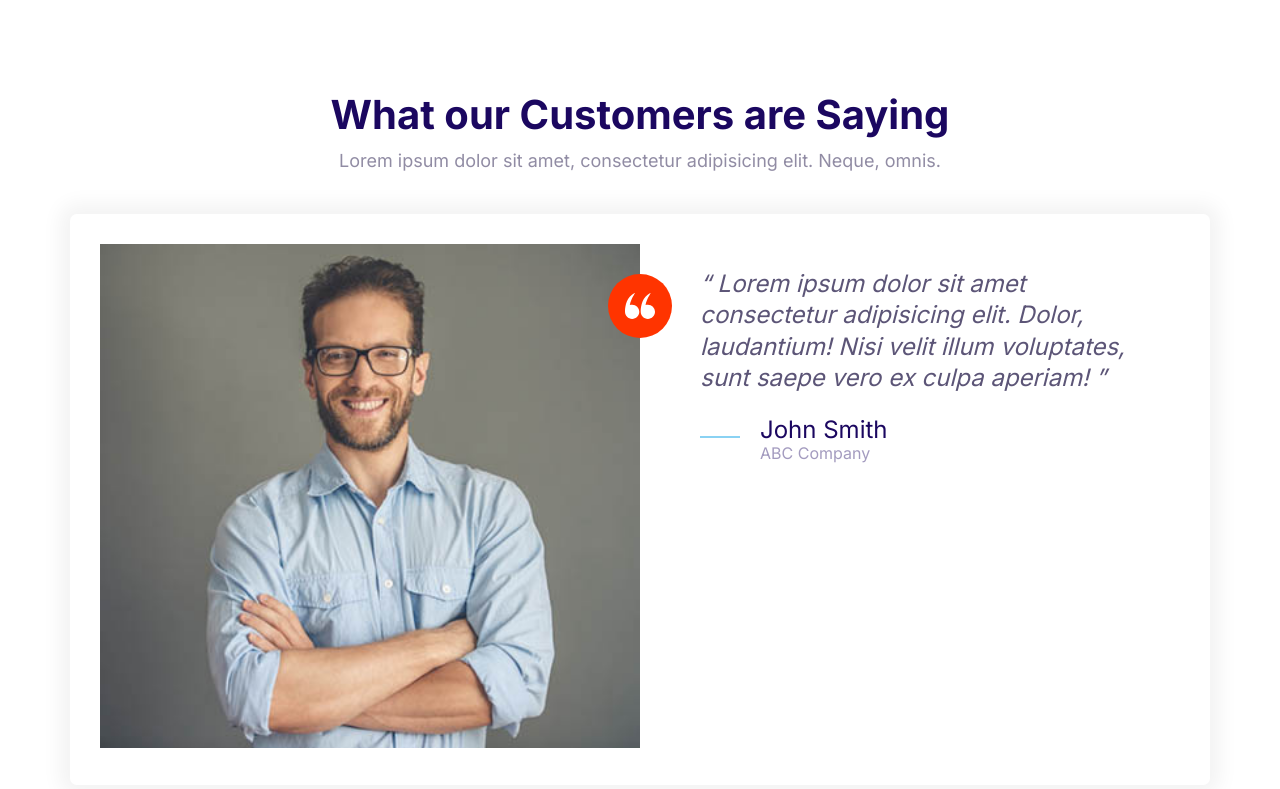
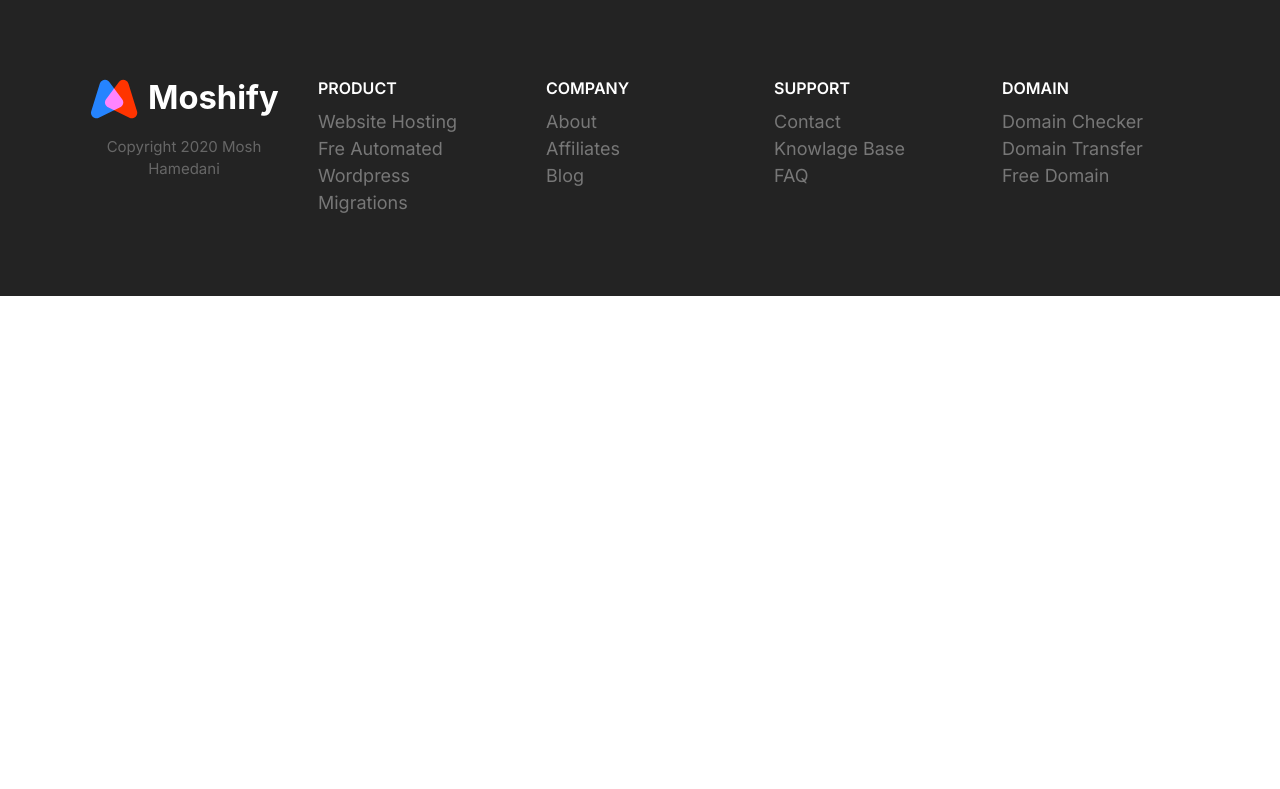
Before and after one commit to VidasUska/project-first, a plain HTML site: page index.html in a window 1280 px wide. Drawn offline with nearby package versions, Linux system fonts and the light colour scheme.

Commit message:
Build footer.

```diff
--- a/css/styles.css
+++ b/css/styles.css
@@ -33,7 +33,9 @@ body {
 
 h1,
 h2,
-h3 {
+h3,
+h4,
+h5 {
   color: var(--color-headings);
   margin-bottom: 1rem;
   line-height: 1.1;
@@ -617,7 +619,8 @@ a {
 
 .block--dark h1,
 .block--dark h2,
-.block--dark h3 {
+.block--dark h3,
+.block--dark h4 {
   color: #fff;
 }
 
@@ -802,3 +805,73 @@ a {
     max-width: 700px;
   }
 }
+
+/* footer */
+.footer {
+  background: #232323;
+}
+
+.footer__section {
+  padding: 2rem;
+  border-bottom: 1px solid #393939;
+}
+
+.footer__heading {
+  text-transform: uppercase;
+  font-weight: 600;
+}
+
+.footer__brand {
+  margin-top: 5rem;
+  text-align: center;
+}
+
+.footer__brand img {
+  /* TODO: Consider refactoring this and apply it to all images */
+  width: 100%;
+  max-width: 230px;
+}
+
+.footer__copyright {
+  font-size: 2.1rem;
+  color: #fff;
+  opacity: 0.3;
+}
+
+@media screen and (min-width: 768px) {
+  .footer__sections {
+    grid-template-columns: repeat(auto-fit, minmax(10rem, 1fr));
+  }
+  .footer .collapsible__chevron {
+    display: none;
+  }
+  .footer .collapsible__content {
+    opacity: 1;
+    max-height: 100%;
+  }
+  .footer__brand {
+    order: -1;
+    margin-top: 1rem;
+  }
+
+  .footer__copyright {
+    font-size: 1.5rem;
+  }
+  .footer__section {
+    border: 0;
+  }
+  .footer__heading {
+    font-size: 1.6rem;
+  }
+
+  .footer a {
+    color: #777;
+    transition: 0.3s;
+  }
+  .footer a:hover {
+    color: #fff;
+  }
+  .footer__section .list {
+    margin: 0;
+  }
+}
--- a/index.html
+++ b/index.html
@@ -19,54 +19,74 @@
     />
   </head>
   <body>
-    <section class="block">
-      <header class="block__header">
-        <h2>What our Customers are Saying</h2>
-        <p>
-          Lorem ipsum dolor sit amet, consectetur adipisicing elit. Neque,
-          omnis.
-        </p>
+    <footer class="block block--dark footer">
+      <div class="container grid footer__sections">
+        <section class="collapsible collapsible--expanded footer__section">
+          <header class="collapsible__header">
+            <h2 class="collapsible__heading footer__heading">Product</h2>
+            <svg class="icon icon--primary collapsible__chevron">
+              <use xlink:href="images/sprite.svg#tick"></use>
+            </svg>
           </header>
-      <div class="container">
-        <div class="card testimonial">
-          <div class="grid grid--1x2">
-            <div class="testimonial__image">
-              <img
-                class="testimonial__image"
-                src="images/testimonial.jpg"
-                alt="A happy, smiling customer"
-              />
-              <span class="icon-container icon-container--accent">
-                <svg class="icon icon--white icon--small">
-                  <use xlink:href="images/sprite.svg#quotes"></use>
+          <div class="collapsible__content">
+            <ul class="list">
+              <li><a href="#">Website Hosting</a></li>
+              <li><a href="#">Fre Automated Wordpress</a></li>
+              <li><a href="#">Migrations</a></li>
+            </ul>
+          </div>
+        </section>
+        <section class="collapsible footer__section">
+          <header class="collapsible__header">
+            <h2 class="collapsible__heading footer__heading">Company</h2>
+            <svg class="icon icon--primary collapsible__chevron">
+              <use xlink:href="images/sprite.svg#tick"></use>
             </svg>
-              </span>
+          </header>
+          <div class="collapsible__content">
+            <ul class="list">
+              <li><a href="#">About</a></li>
+              <li><a href="#">Affiliates</a></li>
+              <li><a href="#">Blog</a></li>
+            </ul>
           </div>
-
-            <blockquote class="quote">
-              <p class="quote__text">
-                Lorem ipsum dolor sit amet consectetur adipisicing elit. Dolor,
-                laudantium! Nisi velit illum voluptates, sunt saepe vero ex
-                culpa aperiam!
-              </p>
-              <footer>
-                <div class="media">
-                  <div class="media__image">
-                    <svg class="icon icon--primary quote__line">
-                      <use xlink:href="images/sprite.svg#line"></use>
+        </section>
+        <section class="collapsible footer__section">
+          <header class="collapsible__header">
+            <h2 class="collapsible__heading footer__heading">Support</h2>
+            <svg class="icon icon--primary collapsible__chevron">
+              <use xlink:href="images/sprite.svg#tick"></use>
             </svg>
+          </header>
+          <div class="collapsible__content">
+            <ul class="list">
+              <li><a href="#">Contact</a></li>
+              <li><a href="#">Knowlage Base</a></li>
+              <li><a href="#">FAQ</a></li>
+            </ul>
           </div>
-                  <div class="media__body">
-                    <h3 class="media__title quote__author">John Smith</h3>
-                    <p class="quote__organization">ABC Company</p>
+        </section>
+        <section class="collapsible footer__section">
+          <header class="collapsible__header">
+            <h2 class="collapsible__heading footer__heading">Domain</h2>
+            <svg class="icon icon--primary collapsible__chevron">
+              <use xlink:href="images/sprite.svg#tick"></use>
+            </svg>
+          </header>
+          <div class="collapsible__content">
+            <ul class="list">
+              <li><a href="#">Domain Checker</a></li>
+              <li><a href="#">Domain Transfer</a></li>
+              <li><a href="#">Free Domain</a></li>
+            </ul>
           </div>
+        </section>
+        <section class="footer__brand">
+          <img src="images/logo.svg" alt="" />
+          <p class="footer__copyright">Copyright 2020 Mosh Hamedani</p>
+        </section>
       </div>
     </footer>
-            </blockquote>
-          </div>
-        </div>
-      </div>
-    </section>
     <script src="js/main.js"></script>
   </body>
 </html>
```
Also changed, not shown: components/footer.html (added, +68 -0 lines), images/logo.png (added). Lines whose indentation alone changed are shown as unchanged.
